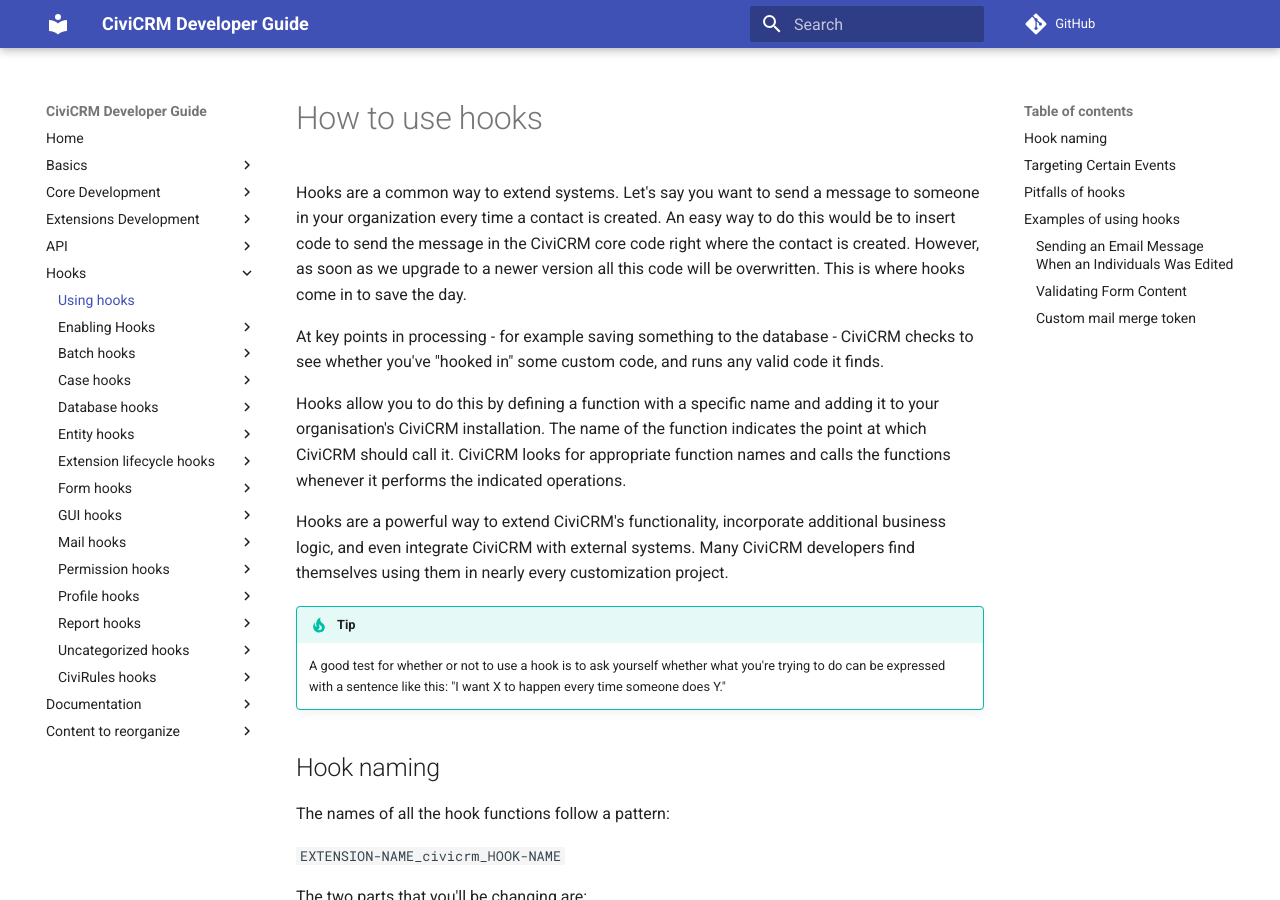
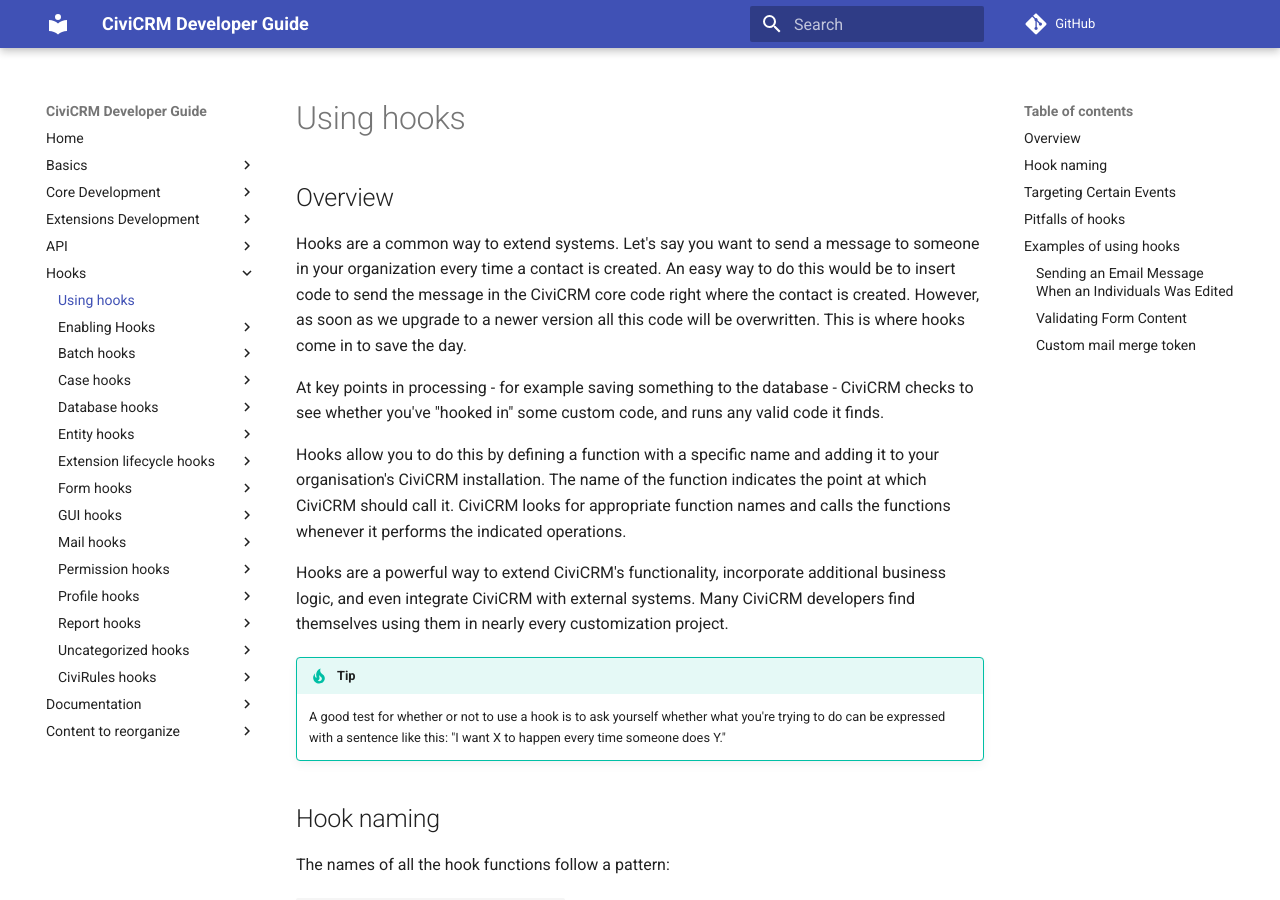
Before and after one commit to civicrm/civicrm-dev-docs, an MkDocs documentation site: the page built from docs/hooks.md, in a window 1280 px wide and 900 px high. Built offline with MkDocs 1.6.1 and Material for MkDocs 9.7.7, drawn with Linux system fonts in a browser that asks for light colours; comment, search, counter and statistics services are not loaded; old or Windows-style settings are respelled for this version of MkDocs.

Commit message:
remove h1 and change to title for overview section

```diff
--- a/docs/hooks.md
+++ b/docs/hooks.md
@@ -1,4 +1,4 @@
-# How to use hooks
+## Overview
 
 Hooks are a common way to extend systems. Let's say you want to send a
 message to someone in your organization every time a contact is created. An
```
